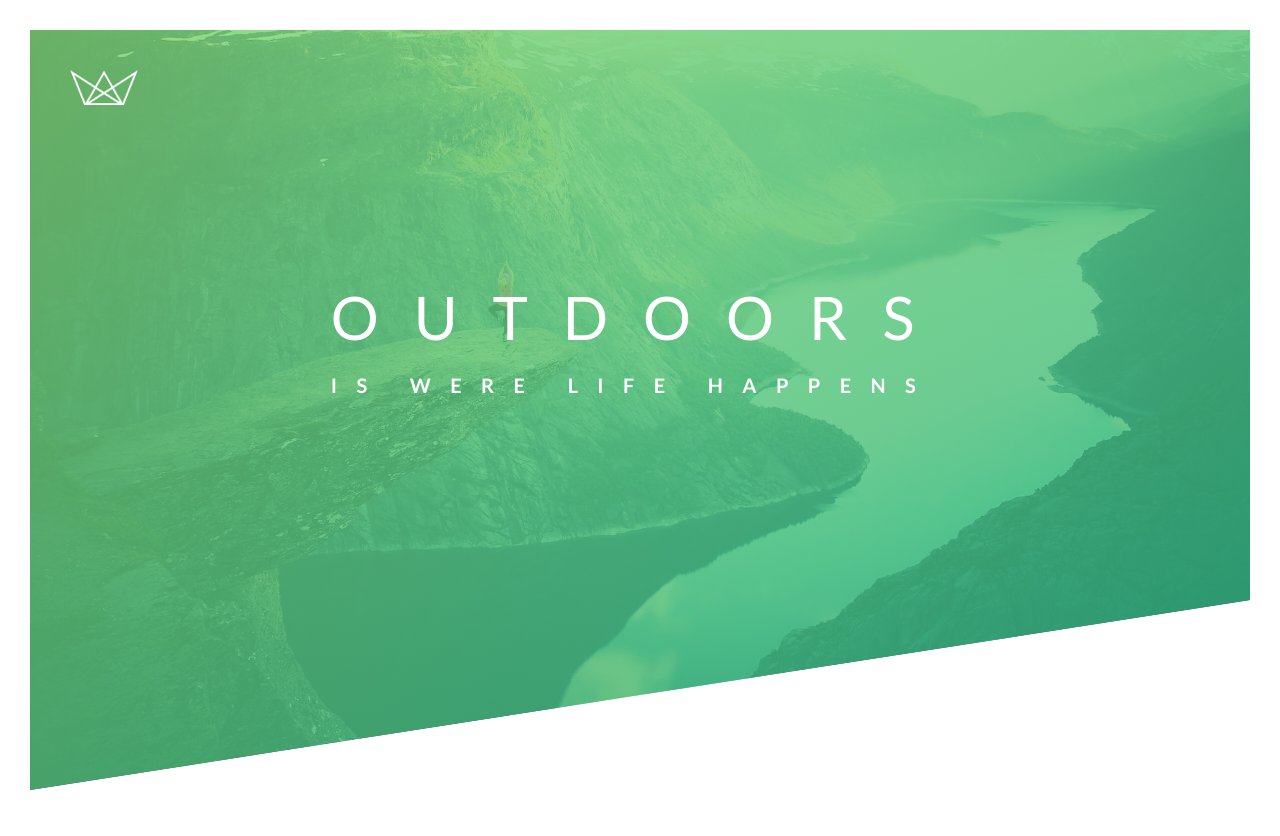
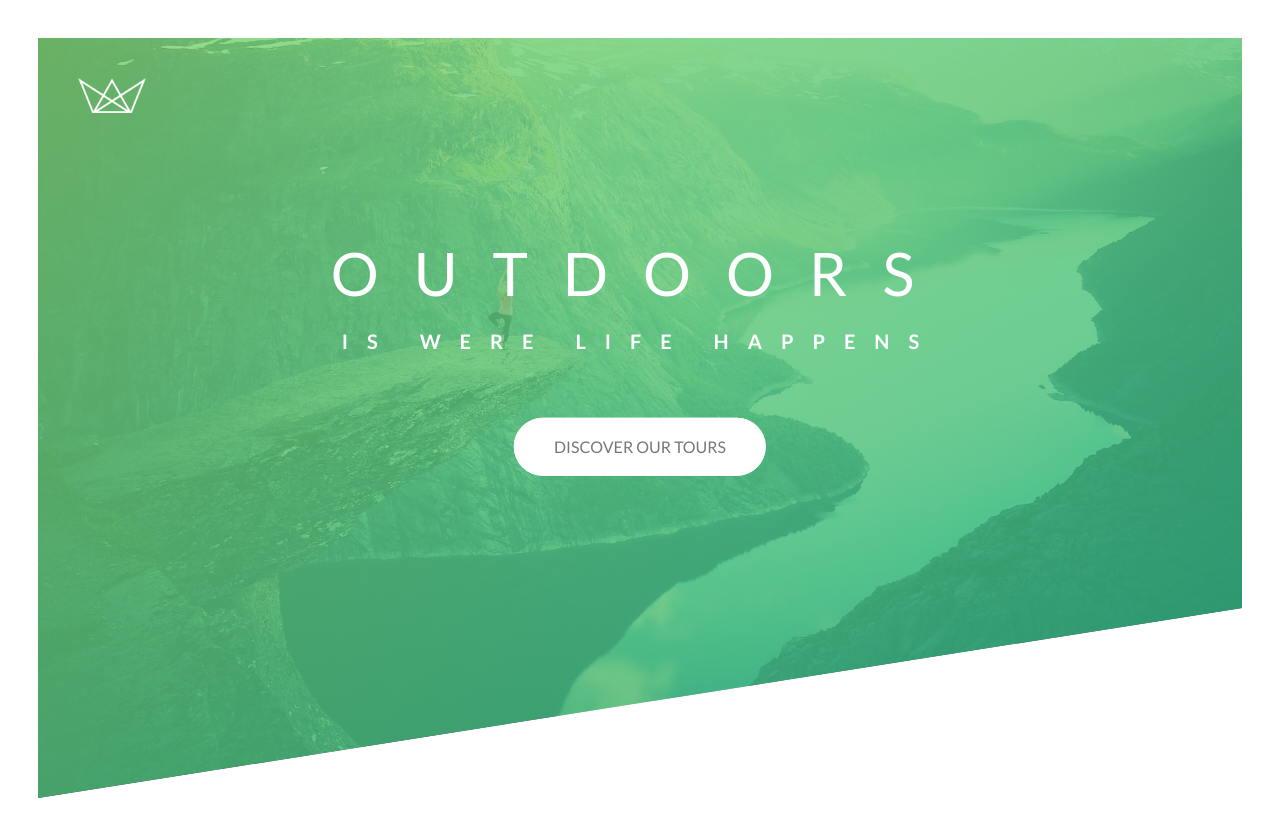
Before and after one commit to soy-villalobos/CURSO-OK, a plain HTML site: page Natours/starter/index.html in a window 1280 px wide. Drawn offline with Linux system fonts and the light colour scheme; files that its build step writes are made by us from their sources.

Commit message:
css button animation y BEM

```diff
--- a/Natours/starter/css/style.css
+++ b/Natours/starter/css/style.css
@@ -7,19 +7,24 @@ Dark green: #28b485
 
 */
 
-*{
+*,
+*::after,
+*::before,{
     margin: 0;
     padding: 0;
-    box-sizing: border-box;
+    box-sizing: inherit;
 }
-
+html {
+    font-size: 62.5%;
+}
 body {
     font-family: 'Lato', sans-serif;
     font-weight: 400;
-    font-size: 16px;
+    /*font-size: 16px;*/
     line-height: 1.7;
-    color: #777777;
-    padding: 30px;
+    color: #777;
+    padding: 3rem;
+    box-sizing: border-box;
 }
 
 .header {
@@ -31,66 +36,69 @@ body {
         url(../img/hero.jpg);
     background-size: cover;
     background-position: top;
+    position: relative;
     clip-path: polygon(0 0, 100% 0, 100% 75% , 0 100%);
-    position: relative
+
 }
 
-.logo-box{
+.header__logo-box{
     position: absolute;
-    top: 40px;
-    left: 40px;
+    top: 4rem;
+    left: 4rem;
 }
 
-.logo {
-    height: 35px;
+.header__logo {
+    height: 3.5rem;
 }
 
-.text-box {
+.header__text-box {
     position: absolute;
     top: 40%;
     left: 50%;
-    transform: translate( -50%, -50%)
+    transform: translate( -50%, -50%);
+    text-align-last: center;
 }
 
 .heading-primary {
     color: #fff;
     text-transform: uppercase;
+    backface-visibility: hidden;
+    margin-bottom: 6rem;
 
 }
 
-.heading-primary-main {
+.heading-primary--main {
     display: block;
-    font-size: 60px;
+    font-size: 6rem;
     font-weight: 400;
-    letter-spacing: 35px;
+    letter-spacing: 3.5rem;
 
     animation-name: MoveInLeft;
     animation-duration: 1s;
     animation-timing-function: ease-out;
-    backface-visibility: hidden;
+
 }
 
-.heading-primary-sub {
+.heading-primary--sub {
     display: block;
-    font-size: 20px;
+    font-size: 2rem;
     font-weight: 700;
-    letter-spacing: 19.4px;
+    letter-spacing: 1.9rem;
 
-    animation-name: MoveInRight;
-    animation-duration: 1s;
-    animation-timing-function: ease-out;
+    animation: MoveInRight 1s ease-out;
+
 
 }
 
 @keyframes MoveInLeft {
     0% {
         opacity: 0;
-        transform: translate(-100px);
+        transform: translate(-10rem);
 
     }
 
     80% {
-        transform: translate(10px);
+        transform: translate(1rem);
     }
 
     100% {
@@ -102,12 +110,12 @@ body {
 @keyframes MoveInRight {
     0% {
         opacity: 0;
-        transform: translate(100px);
+        transform: translate(10rem);
 
     }
 
     80% {
-        transform: translate(-10px);
+        transform: translate(-1rem);
     }
 
     100% {
@@ -115,3 +123,57 @@ body {
         transform: translate(0);
     }
 }
+
+.btn:link,
+.btn:visited {
+    text-transform: uppercase;
+    text-decoration: none;
+    padding: 1.5rem 4rem;
+    display: inline-block;
+    border-radius:  10rem;
+    transition: all .2s;
+    position: relative;
+    font-size: 1.6rem;
+}
+
+.btn:hover {
+    transform: translateY(-3px);
+    box-shadow: 0 1rem 2rem rgba(0,0,0,.2);
+}
+
+.btn:active {
+    transform: translateY(-1px);
+    box-shadow: 0 .5rem 1rem rgba(0,0,0,.2);
+}
+
+.btn--white {
+    background-color: #fff;
+    color: #777;
+}
+
+.btn::after {
+    content: "";
+    display: inline-block;
+    height: 100%;
+    width: 100%;
+    border-radius: 10rem;
+    position: absolute;
+    top: 0;
+    left: 0;
+    z-index: -1;
+    transition: all .4s;
+}
+
+.btn--white::after {
+    background-color: #fff;
+}
+
+.btn:hover::after {
+    transform:  scaleX( 1.4) scaleY(1.6);
+    opacity: 0;
+}
+
+.btn--animated {
+    animation:  moveInBottom .5s ease-out .75s;
+    animation-fill-mode: backwards;
+}
--- a/Natours/starter/index.html
+++ b/Natours/starter/index.html
@@ -14,14 +14,15 @@
     </head>
     <body>
         <header class="header">
-            <div class="logo-box">
-                <img src="img/logo-white.png" alt="Logo" class="logo">
+            <div class="header__logo-box">
+                <img src="img/logo-white.png" alt="Logo" class="header__logo">
             </div>
-            <div class="text-box">
+            <div class="header__text-box">
                 <h1 class="heading-primary">
-                    <span class="heading-primary-main">outdoors</span>
-                    <span class="heading-primary-sub">is were life happens</span>
+                    <span class="heading-primary--main">outdoors</span>
+                    <span class="heading-primary--sub">is were life happens</span>
                 </h1>
+                <a href="#" class="btn btn--white btn--animated">Discover our tours</a>
             </div>
         </header>
 
```
